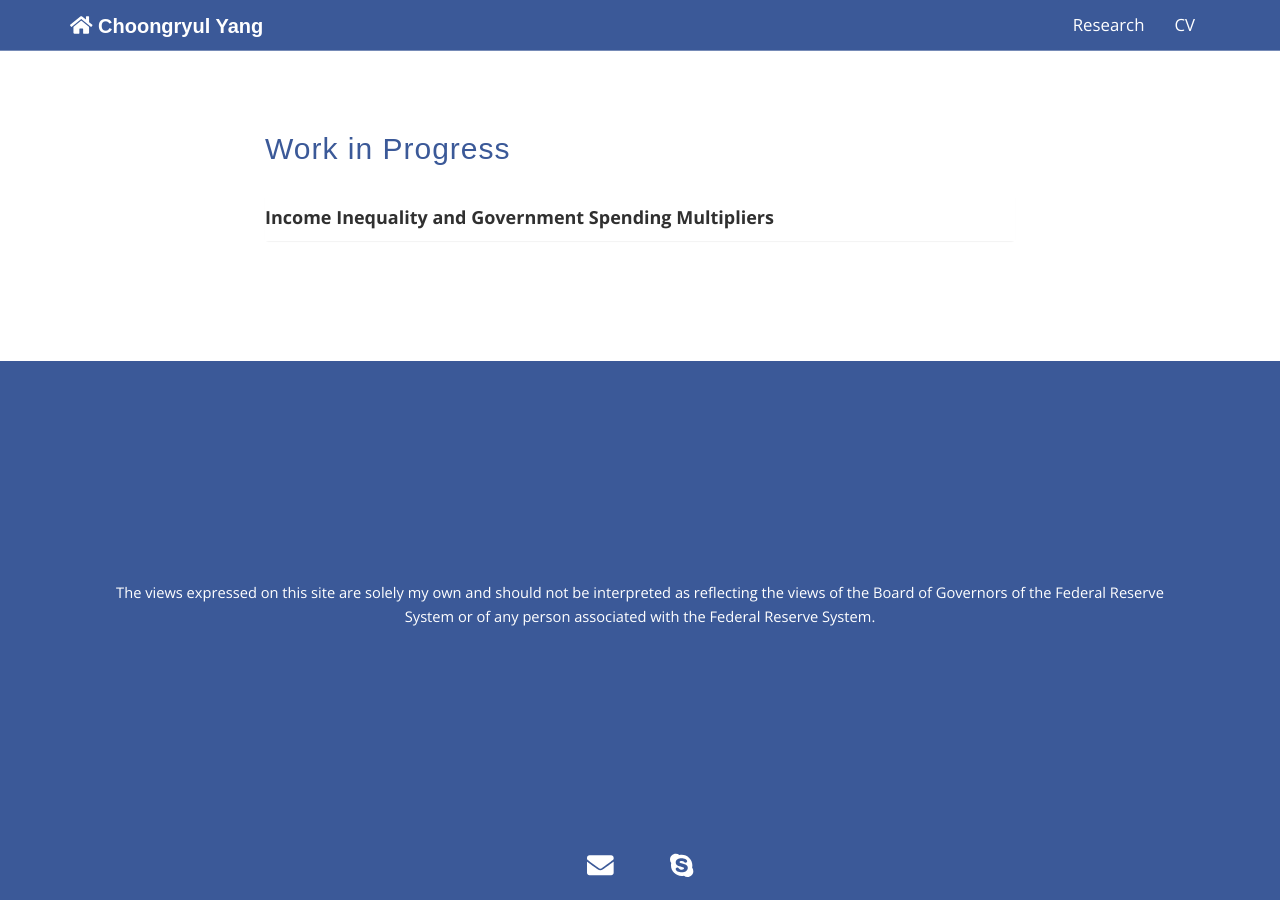
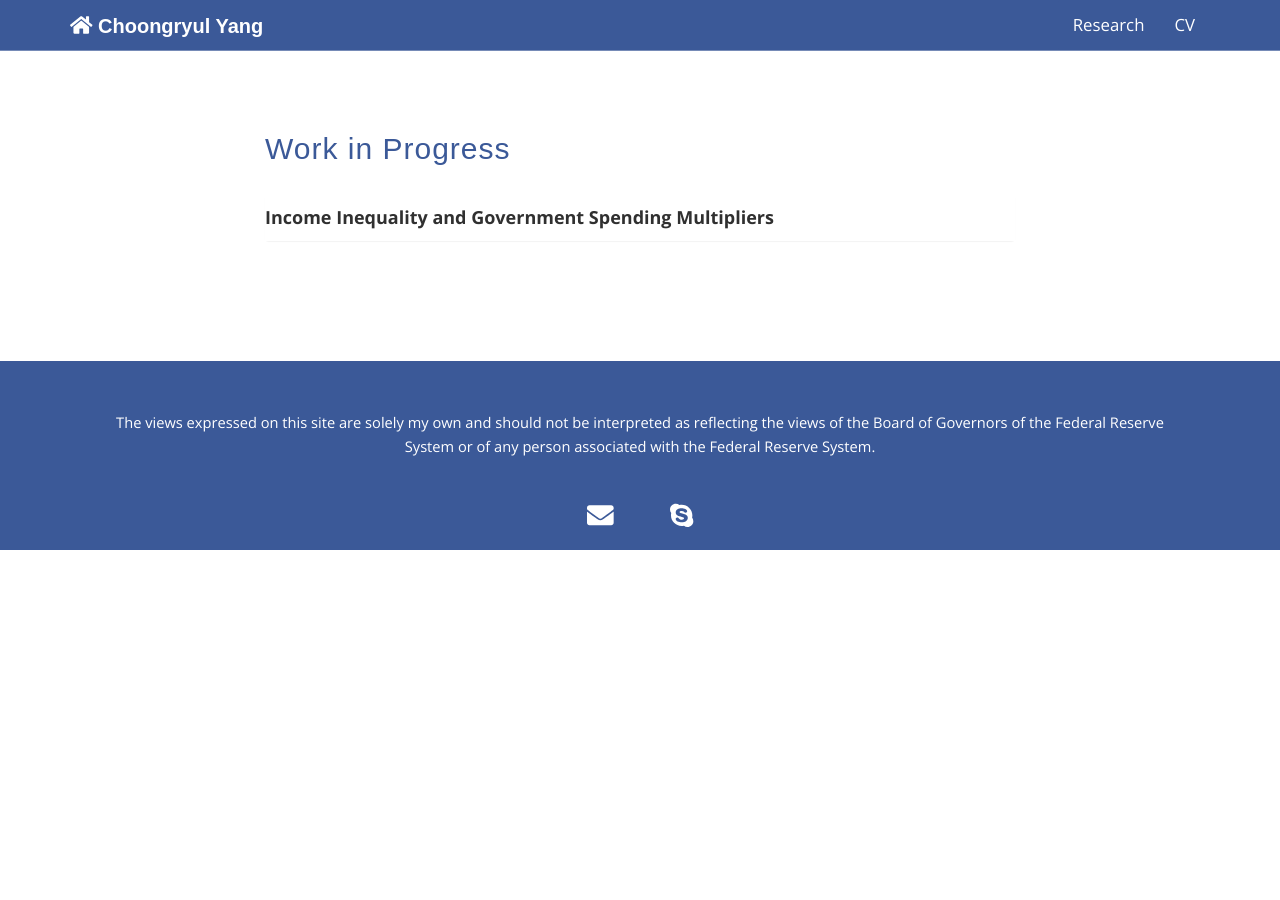
Before and after one commit to choongryulyang/choongryulyang.github.io, a Jekyll site: the page built from index.html, in a window 1280 px wide and 900 px high, scrolled down 1698 px. Built offline with Jekyll 4.4.1, drawn with Linux system fonts in a browser that asks for light colours; after the commit the page ends 2248 px from its top, so only the background shows below that.

Commit message:
Update index.html

```diff
--- a/index.html
+++ b/index.html
@@ -792,7 +792,7 @@ title: Choongryul Yang
     <!-- Footer -->
     <footer style="margin-top:100px">
         <div  class="container text-center" >
-		<p style="font-size: 11pt; margin: 200px 40px; text-align: center; color:white">
+		<p style="font-size: 11pt; margin-top:30px;margin-bottom:20px;margin-left:30px;margin-right:30px; text-align: center; color:white">
 			The views expressed on this site are solely my own and should not be interpreted as reflecting
 			the views of the Board of Governors of the Federal Reserve System or of any person associated with the Federal Reserve System.
 			<br>
```
